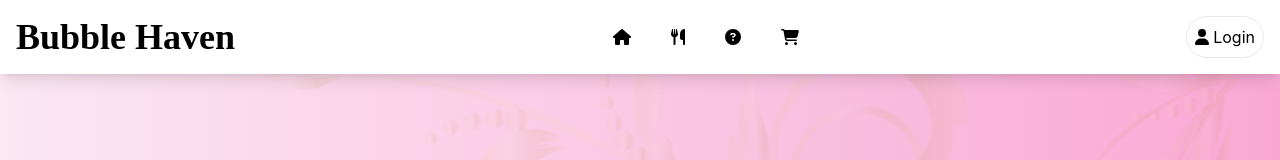
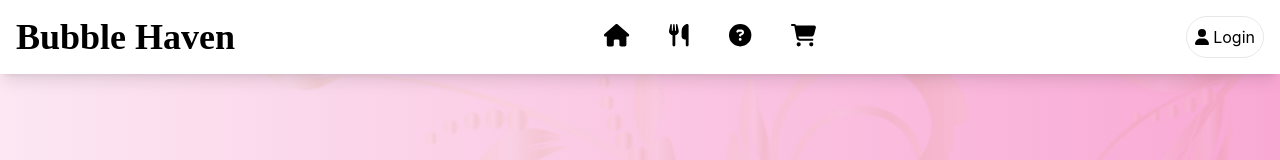
Before and after one commit to kgkagunat/boba-haven, a React (Create React App) app in the folder client/: page / in a window 1280 px wide. Shown: the top 160 px of the page. Built offline with nearby package versions, Linux system fonts and the light colour scheme; a web font is replaced by a local one.

Commit message:
changed navBar styling

```diff
--- a/client/src/components/Navbar.jsx
+++ b/client/src/components/Navbar.jsx
@@ -16,19 +16,19 @@ function Navbar() {
         {/* Centered links */}
         <div className="hidden md:flex space-x-8">
           <a href="#" className="hover:text-pink-400 transform transition-transform duration-200 hover:scale-150">
-            <FontAwesomeIcon icon={faHome} className="mr-2" />
+            <FontAwesomeIcon icon={faHome} className="icon-1.4x p-1" />
           </a>
           {/* Drink Menu links */}
           <a href="#drink-menu" className="hover:text-pink-400 transform transition-transform duration-200 hover:scale-150">
-            <FontAwesomeIcon icon={faUtensils} className="mr-2" />
+            <FontAwesomeIcon icon={faUtensils} className="icon-1.4x p-1" />
           </a>
           {/* About links */}
           <Link to="/about" className="hover:text-pink-400 transform transition-transform duration-200 hover:scale-150">
-              <FontAwesomeIcon icon={faQuestionCircle} className="mr-2" />
+              <FontAwesomeIcon icon={faQuestionCircle} className="icon-1.4x p-1" />
           </Link>
           {/* Cart links */}
           <Link to="/cart" className="hover:text-pink-400 transform transition-transform duration-200 hover:scale-150">
-              <FontAwesomeIcon icon={faShoppingCart} className="mr-2" />
+              <FontAwesomeIcon icon={faShoppingCart} className="icon-1.4x p-1" />
           </Link>
         </div>
 
@@ -52,23 +52,25 @@ function Navbar() {
       {/* Hamburger links */}
       <div className={`md:hidden ${isOpen ? 'flex' : 'hidden'} flex-col items-center mt-2`}>
         <a href="#" className="block px-2 py-1 text-black hover:text-gray-800 transform transition-transform duration-200 hover:scale-150">
-          <FontAwesomeIcon icon={faHome} className="mr-2" />
+          <FontAwesomeIcon icon={faHome} className="icon-1.4x p-2" />
         </a>
         {/* Drink Menu links */}
         <a href="#drink-menu" className="block px-2 py-1 text-black hover:text-gray-800 transform transition-transform duration-200 hover:scale-150">
-          <FontAwesomeIcon icon={faUtensils} className="mr-2" />
+          <FontAwesomeIcon icon={faUtensils} className="icon-1.4x p-2" />
         </a>
         {/* About links */}
         <Link to="/about" className="block px-2 py-1 text-black hover:text-gray-800 transform transition-transform duration-200 hover:scale-150">
-            <FontAwesomeIcon icon={faQuestionCircle} className="mr-2" />
+            <FontAwesomeIcon icon={faQuestionCircle} className="icon-1.4x p-2" />
         </Link>
         {/* Cart links */}
         <Link to="/cart" className="block px-2 py-1 text-black hover:text-gray-800 transform transition-transform duration-200 hover:scale-150">
-            <FontAwesomeIcon icon={faShoppingCart} className="mr-2" />
+            <FontAwesomeIcon icon={faShoppingCart} className="icon-1.4x p-2" />
         </Link>
         {/* Login links */}
         <Link to="/login" className="block px-2 py-1 text-black hover:text-gray-800 transform transition-transform duration-200 hover:scale-150">
-          Login
+          <div className="border rounded-full p-2">
+            <FontAwesomeIcon icon={faUser} /> Login
+          </div>
         </Link>
       </div>
     </nav>
```
